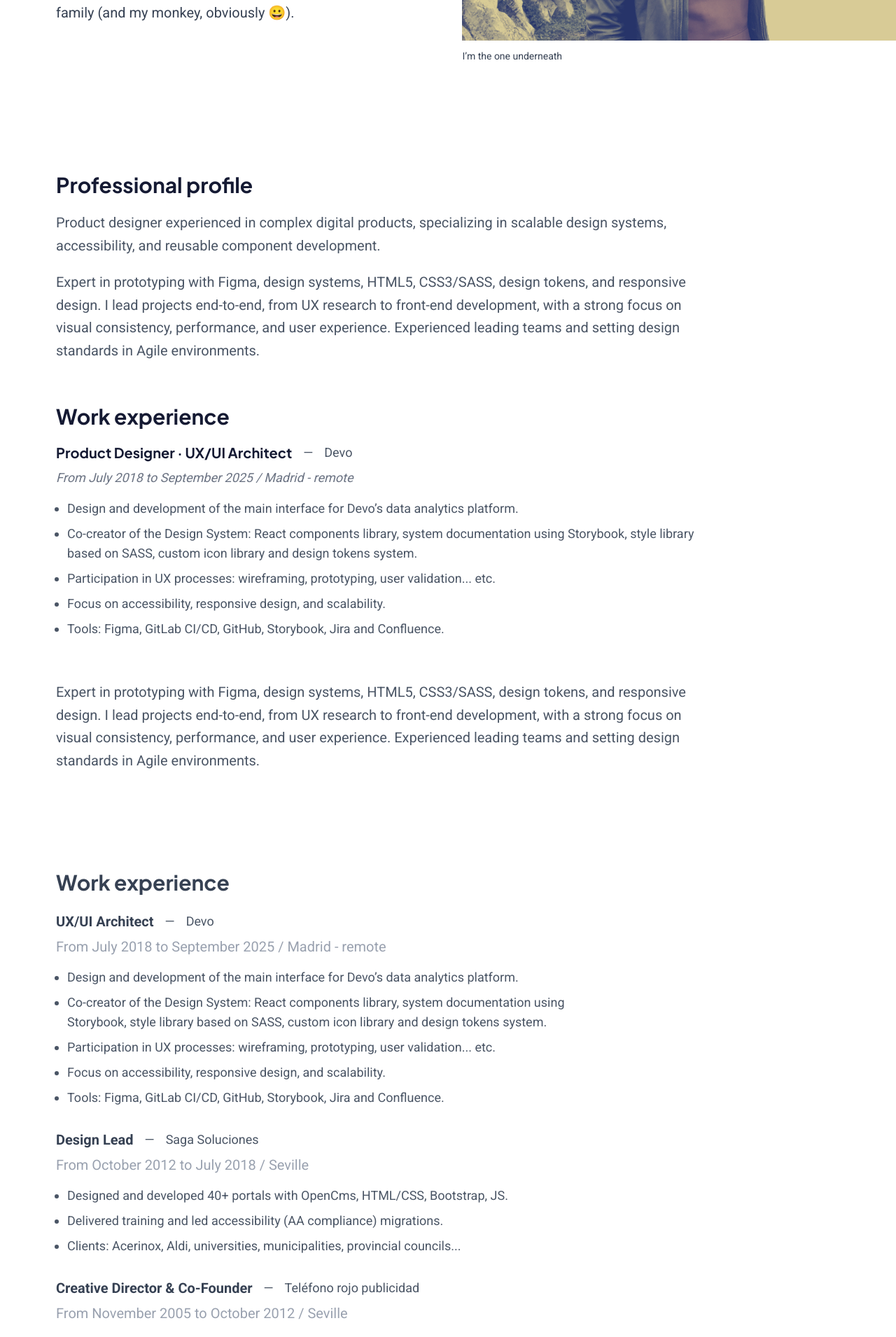
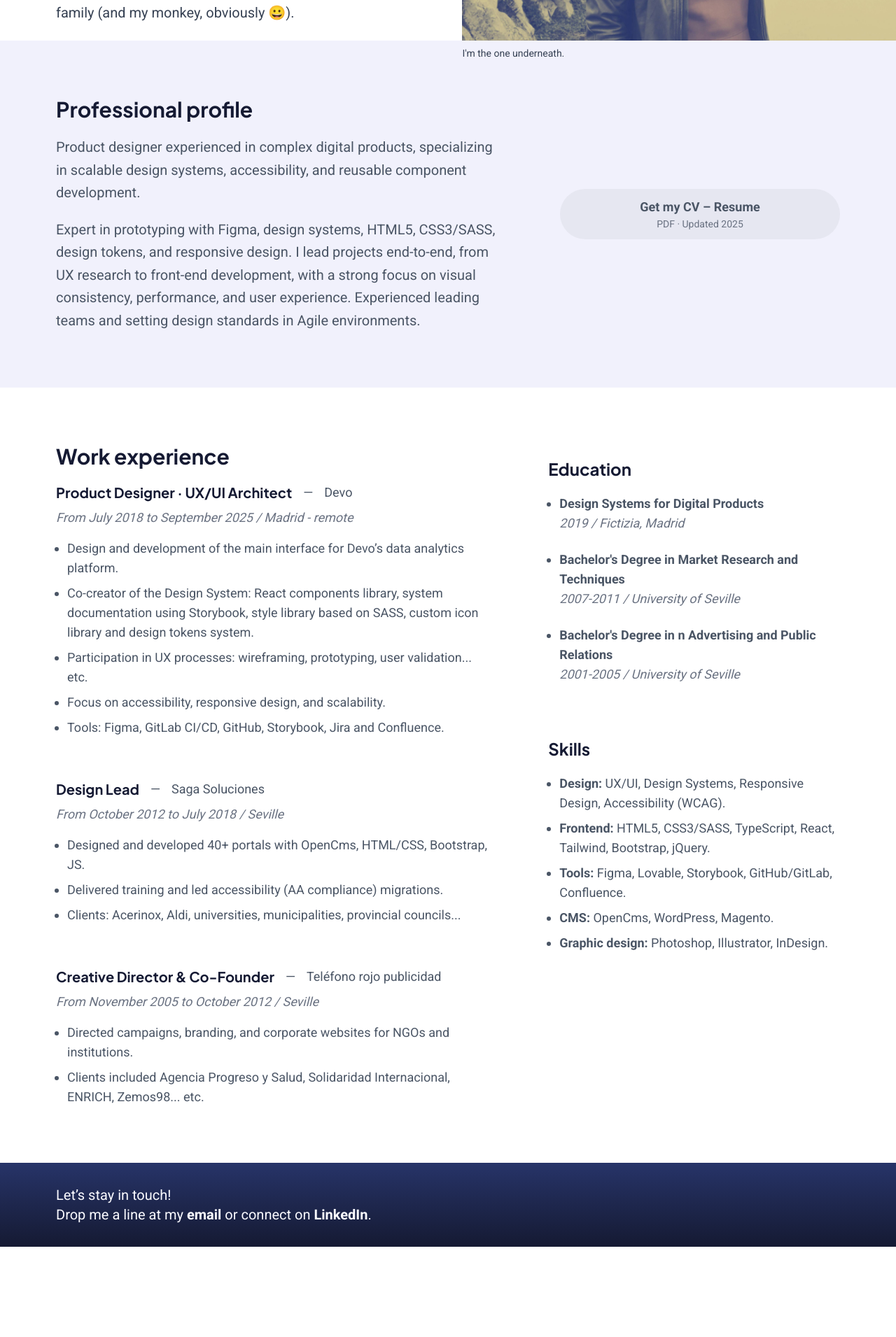
Before and after one commit to joseandresgranero/portfolio, a Next.js app: page /about in a window 1280 px wide. Shown: the part 560-2471 px from the top of the page at 70% size. After the commit the page ends 2342 px from the top, so only its background shows below. Built offline with nearby package versions, Linux system fonts and the light colour scheme.

Commit message:
New contents

```diff
--- a/src/app/about/page.tsx
+++ b/src/app/about/page.tsx
@@ -14,8 +14,8 @@ import {
 export default function About() {
   return (
     <>
-      <div className="flex items-center gap-30 h-[calc(100vh-var(--header-height))] max-h-[520px]">
-        <div className="px-20 py-25 flex-1">
+      <section className="flex flex-col-reverse items-stretch xl:gap-30 lg:items-center lg:flex-row lg:h-[calc(100vh-var(--header-height))] xl:max-h-[520px]">
+        <div className="p-[var(--padding-base)] md:p-[var(--padding-base-md)] xl:py-25 flex-[1_1_85%] xl:flex-1">
           <ArticleSection
             heading="About me"
             headingTag="h1"
@@ -36,20 +36,23 @@ export default function About() {
           </ArticleSection>
         </div>
         <div className="h-full relative">
-          <div className="h-full relative overflow-hidden flex-1 after:content-[''] after:absolute after:inset-0 after:bg-[#273469] after:mix-blend-exclusion">
+          <div className="relative overflow-hidden flex-1 sm:h-[320px] lg:h-full">
             <img
-              src="/assets/img/about.jpg"
+              src="/assets/img/about-me.jpg"
               alt="Profile about image"
-              className="object-cover object-center max-w-[none] h-full w-full"
-              style={{
-                filter: "grayscale(80%) brightness(1.1) contrast(1.3)",
-              }}
+              className="min-[540px]:object-[0_-100px] sm:object-[0_-180px] lg:object-cover lg:object-center max-w-[none] lg:h-full w-full"
             />
           </div>
-          <div className="text-sm mt-3">I’m the one underneath</div>
+          <div className="text-sm mt-2 pl-8 lg:pl-0">
+            I'm the one underneath.
           </div>
         </div>
-      <Article hideBackLink>
+      </section>
+      <Article
+        hideBackLink
+        htmlTag="section"
+        className="bg-[var(--secondary-color-strong)] flex flex-col gap-10 xl:flex-row xl:items-center xl:justify-between xl:gap-20"
+      >
         <ArticleSection heading="Professional profile">
           <ArticleParagraph>
             Product designer experienced in complex digital products,
@@ -64,6 +67,21 @@ export default function About() {
             leading teams and setting design standards in Agile environments.
           </ArticleParagraph>
         </ArticleSection>
+        <a
+          href="/assets/downloads/JAG-CV-comp.pdf"
+          target="_blank"
+          rel="noreferrer noopener"
+          title="Open the PDF in a new tab"
+          className="px-10 flex items-center flex-col py-3 rounded-full bg-gray-300/35 font-bold text-lg hover:bg-gray-300/80 transition ease-in-out duration-150 md:min-w-[400px]"
+        >
+          <span>Get my CV – Resume</span>
+          <span className="text-sm text-gray-500 font-normal">
+            PDF · Updated 2025
+          </span>
+        </a>
+      </Article>
+      <section className="flex flex-col xl:flex-row">
+        <Article hideBackLink className="pb-15 xl:pb-20">
           <ArticleSection heading="Work experience">
             <ArticleSection
               heading="Product Designer · UX/UI Architect"
@@ -95,61 +113,13 @@ export default function About() {
                 </li>
               </ul>
             </ArticleSection>
-          <ArticleParagraph>
-            Expert in prototyping with Figma, design systems, HTML5, CSS3/SASS,
-            design tokens, and responsive design. I lead projects end-to-end,
-            from UX research to front-end development, with a strong focus on
-            visual consistency, performance, and user experience. Experienced
-            leading teams and setting design standards in Agile environments.
-          </ArticleParagraph>
-        </ArticleSection>
-      </Article>
-      <main className="min-h-screen text-gray-700 bg-white px-20 py-10 max-w-4xl">
-        <section className="mb-12">
-          <h2 className="text-3xl font-heading font-bold mb-6">
-            Work experience
-          </h2>
-          <div className="mb-8">
-            <div className="flex flex-row space-x-4 mb-2">
-              <h3 className="text-xl font-bold">UX/UI Architect</h3>
-              <div className="text-lg text-gray-600">—</div>
-              <div className="text-lg text-gray-600">Devo</div>
-            </div>
-            <p className="text-md text-gray-400 mb-4">
-              From July 2018 to September 2025 / Madrid - remote
-            </p>
-            <ul className="text-lg list-outside pl-4 flex flex-col gap-2 list-disc text-gray-600">
-              <li>
-                Design and development of the main interface for Devo’s data
-                analytics platform.
-              </li>
-              <li>
-                Co-creator of the Design System: React components library,
-                system documentation using Storybook, style library based on
-                SASS, custom icon library and design tokens system.
-              </li>
-              <li>
-                Participation in UX processes: wireframing, prototyping, user
-                validation... etc.
-              </li>
-              <li>
-                Focus on accessibility, responsive design, and scalability.
-              </li>
-              <li>
-                Tools: Figma, GitLab CI/CD, GitHub, Storybook, Jira and
-                Confluence.
-              </li>
-            </ul>
-          </div>
-          <div className="mb-8">
-            <div className="flex flex-row space-x-4 mb-2">
-              <h3 className="text-xl font-bold">Design Lead</h3>
-              <div className="text-lg text-gray-600">—</div>
-              <div className="text-lg text-gray-600">Saga Soluciones</div>
-            </div>
-            <p className="text-md text-gray-400 mb-4">
-              From October 2012 to July 2018 / Seville
-            </p>
+            <ArticleSection
+              heading="Design Lead"
+              headingTag="h3"
+              headingSize="h4"
+              append="Saga Soluciones"
+              lead="From October 2012 to July 2018 / Seville"
+            >
               <ul className="text-lg list-outside pl-4 flex flex-col gap-2 list-disc text-gray-600">
                 <li>
                   Designed and developed 40+ portals with OpenCms, HTML/CSS,
@@ -164,20 +134,14 @@ export default function About() {
                   provincial councils...
                 </li>
               </ul>
-          </div>
-          <div className="mb-8">
-            <div className="flex flex-row space-x-4 mb-2">
-              <h3 className="text-xl font-bold">
-                Creative Director & Co-Founder
-              </h3>
-              <div className="text-lg text-gray-600">—</div>
-              <div className="text-lg text-gray-600">
-                Teléfono rojo publicidad
-              </div>
-            </div>
-            <p className="text-md text-gray-400 mb-4">
-              From November 2005 to October 2012 / Seville
-            </p>
+            </ArticleSection>
+            <ArticleSection
+              heading="Creative Director & Co-Founder"
+              headingTag="h3"
+              headingSize="h4"
+              append="Teléfono rojo publicidad"
+              lead="From November 2005 to October 2012 / Seville"
+            >
               <ul className="text-lg list-outside pl-4 flex flex-col gap-2 list-disc text-gray-600">
                 <li>
                   Directed campaigns, branding, and corporate websites for NGOs
@@ -188,9 +152,61 @@ export default function About() {
                   Internacional, ENRICH, Zemos98... etc.
                 </li>
               </ul>
-          </div>
+            </ArticleSection>
+          </ArticleSection>
+        </Article>
+        <Article hideBackLink className="pt-0 xl:pt-25 xl:pl-[0]">
+          <ArticleSection heading="Education" headingSize="h3">
+            <ul className="text-lg list-outside pl-4 flex flex-col gap-2 list-disc text-gray-600">
+              <li>
+                <strong>Design Systems for Digital Products</strong>
+                <p className="text-lg text-gray-500 italic mb-4">
+                  2019 / Fictizia, Madrid
+                </p>
+              </li>
+              <li>
+                <strong>
+                  Bachelor's Degree in Market Research and Techniques
+                </strong>
+                <p className="text-lg text-gray-500 italic mb-4">
+                  2007-2011 / University of Seville
+                </p>
+              </li>
+              <li>
+                <strong>
+                  Bachelor's Degree in n Advertising and Public Relations
+                </strong>
+                <p className="text-lg text-gray-500 italic mb-4">
+                  2001-2005 / University of Seville
+                </p>
+              </li>
+            </ul>
+          </ArticleSection>
+          <ArticleSection heading="Skills" headingSize="h3">
+            <ul className="text-lg list-outside pl-4 flex flex-col gap-2 list-disc text-gray-600">
+              <li>
+                <strong>Design:</strong> UX/UI, Design Systems, Responsive
+                Design, Accessibility (WCAG).
+              </li>
+              <li>
+                <strong>Frontend:</strong> HTML5, CSS3/SASS, TypeScript, React,
+                Tailwind, Bootstrap, jQuery.
+              </li>
+              <li>
+                <strong>Tools:</strong> Figma, Lovable, Storybook,
+                GitHub/GitLab, Confluence.
+              </li>
+              <li>
+                <strong>CMS:</strong> OpenCms, WordPress, Magento.
+              </li>
+              <li>
+                <strong>Graphic design:</strong> Photoshop, Illustrator,
+                InDesign.
+              </li>
+            </ul>
+          </ArticleSection>
+        </Article>
       </section>
-      </main>
     </>
   );
 }
--- a/src/app/components/Article/Article.tsx
+++ b/src/app/components/Article/Article.tsx
@@ -13,6 +13,7 @@ export interface ArticleProps {
   tags?: IArticle["tags"];
   children?: React.ReactNode;
   hideBackLink?: boolean;
+  htmlTag?: React.ElementType;
 }
 
 export const Article: React.FC<ArticleProps> = ({
@@ -22,12 +23,17 @@ export const Article: React.FC<ArticleProps> = ({
   children,
   title,
   hideBackLink,
+  htmlTag = "main",
   intro,
   role,
   tags,
 }) => {
+  const HtmlTag = htmlTag as React.ElementType;
   return (
-    <main className={`px-20 py-25 text-gray-600 bg-white ${className}`}>
+    <HtmlTag
+      className={`p-[var(--padding-base)] md:p-[var(--padding-base-md)] text-gray-600 md:min-w-[490px] ${className}`}
+    >
+      {((hideBackLink && backLinkText) || title || tags || intro) && (
         <ArticleHeader
           backLinkText={backLinkText}
           backLinkHref={backLinkHref}
@@ -36,8 +42,9 @@ export const Article: React.FC<ArticleProps> = ({
           tags={tags}
           intro={intro}
         />
+      )}
       {role && <ArticleRole>{role}</ArticleRole>}
       {children}
-    </main>
+    </HtmlTag>
   );
 };
--- a/src/app/components/Article/ArticleSection.tsx
+++ b/src/app/components/Article/ArticleSection.tsx
@@ -11,10 +11,12 @@ export interface ArticleSectionProps {
   headingSpacing?: ArticleHeadingProps["spacing"];
   lead?: string;
   append?: string;
+  className?: string;
 }
 
 export const ArticleSection: React.FC<ArticleSectionProps> = ({
   append,
+  className,
   children,
   heading,
   headingSize,
@@ -25,9 +27,9 @@ export const ArticleSection: React.FC<ArticleSectionProps> = ({
 }) => {
   return (
     <div
-      className={`leading-relaxed mb-15 last:mb-0 ${
+      className={`leading-relaxed mb-15 last-of-type:mb-0 ${
         unlimitedWidth ? "" : "max-w-[var(--max-width-text-lg)]"
-      }`}
+      } ${className}`}
     >
       {append ? (
         <div className="flex flex-row items-center space-x-4 mb-2">
--- a/src/app/components/Footer.tsx
+++ b/src/app/components/Footer.tsx
@@ -1,10 +1,28 @@
-import Image from "next/image";
-import Link from "next/link";
-
 export const Footer = () => {
   return (
-    <footer className="py-8 text-center text-gray-500">
-      © {new Date().getFullYear()} Jose Andrés Granero. All rights reserved.
+    <footer className="py-8 flex bg-[var(--primary-color)] px-[var(--padding-x-base)] md:px-[var(--padding-x-base-md)] text-[var(--secondary-color)] bg-gradient-to-b from-[var(--primary-color)] to-[var(--primary-color-strong)]">
+      <p>
+        Let’s stay in touch!
+        <br /> Drop me a line at my{" "}
+        <a
+          href="mailto:joseandres.granero@gmail.com"
+          className="font-bold hover:border-b"
+          title="Send me an email"
+        >
+          email
+        </a>{" "}
+        or connect on{" "}
+        <a
+          href="https://www.linkedin.com/in/josé-andrés-granero-encinas-539266153"
+          className="font-bold hover:border-b"
+          target="_blank"
+          rel="noopener noreferrer"
+          title="Got to my Linkedin profile (new tab)"
+        >
+          LinkedIn
+        </a>
+        .
+      </p>
     </footer>
   );
 };
--- a/src/app/components/ProjectsSection.tsx
+++ b/src/app/components/ProjectsSection.tsx
@@ -8,7 +8,7 @@ export const ProjectsSection = () => {
   return (
     <section
       id="projects"
-      className="bg-[var(--projects-bg-color)] px-20 py-25"
+      className="bg-[var(--projects-bg-color)] px-[var(--padding-x-base)] md:px-[var(--padding-x-base-md)] py-10  md:py-25"
     >
       <div className="mb-16 max-w-[var(--max-width-text)]">
         <div className="text-3xl font-extrabold mb-4 font-heading">
@@ -29,7 +29,7 @@ export const ProjectsSection = () => {
           tokens.
         </div>
       </div>
-      <div className="grid grid-cols-3 grid-container gap-16">
+      <div className="grid xl:grid-cols-3 sm:grid-cols-2 grid-cols-1 grid-container gap-8 md:gap-16">
         {projects.map((project, idx) => (
           <ProjectsCard
             key={`${project.slug}-${idx}`}
--- a/src/app/data/projects.ts
+++ b/src/app/data/projects.ts
@@ -6,7 +6,7 @@ export const projects: IArticle[] = [
     title: "Genesys Design System",
     role: "I led the creation of the design system, collaborating closely with frontend developers and my design team colleagues to ensure a cohesive and efficient design language across the platform.",
     description:
-      "Creation from the scratch of the Devo app design system to improve radically the consistency, the scalability, and the speed for designing and developing.",
+      "Created the Devo design system from the ground up, radically enhancing consistency, scalability, and the overall speed of design and development.",
     image: "/projects/genesys-ui/images/thumb-design-system.png",
     imageAlt: "Genesys Design System Banner",
     imageWidth: 800,
```
Also changed, not shown: src/app/components/Header.tsx (+87 -6 lines), src/app/components/HeroSection.tsx (+3 -4 lines), src/app/globals.css (+7 -1 lines), src/app/page.tsx (+0 -69 lines), public/assets/img/about-me.jpg (added), 1 other file (tests, documents, lock files or other folders). Lines whose indentation alone changed are shown as unchanged.
